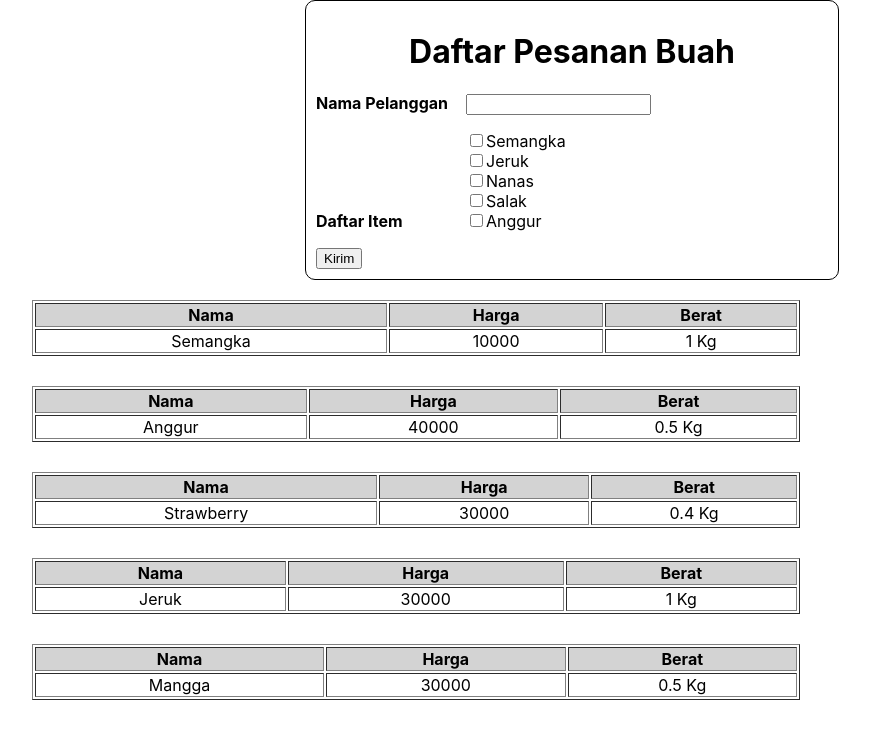
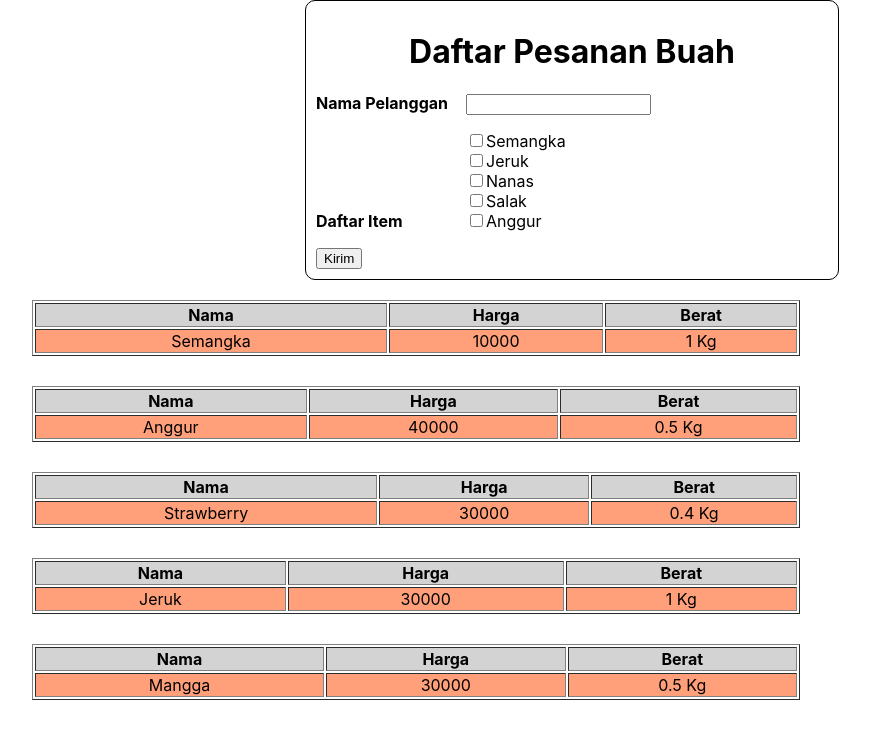
Before and after one commit to folksfolk/sanbercode-reactjs-0820-2-2, a React (Create React App) app: page / in a window 1280 px wide. Shown: the top 738 px of the page, without its empty margins (68-938 px from the left). Built offline with nearby package versions, Linux system fonts and the light colour scheme.

Commit message:
edit tugas

```diff
--- a/src/Tugas-10/TabelBuah.js
+++ b/src/Tugas-10/TabelBuah.js
@@ -12,11 +12,13 @@ class Table extends Component {
                 <th>Berat</th>
             </tr>
             </thead>
-            <tr>
-                <td>{this.props.item.nama}</td>
-                <td>{this.props.item.harga}</td>
-                <td>{this.props.item.berat / 1000} Kg</td>
-            </tr>
+            <tbody>
+                <tr>
+                    <td>{this.props.item.nama}</td>
+                    <td>{this.props.item.harga}</td>
+                    <td>{this.props.item.berat / 1000} Kg</td>
+                </tr>
+            </tbody>
         </table>
       )
     }
```
